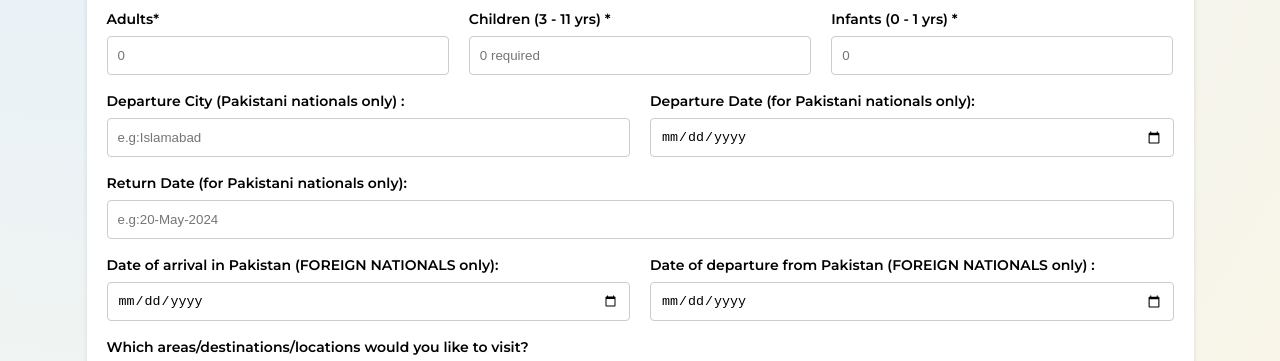
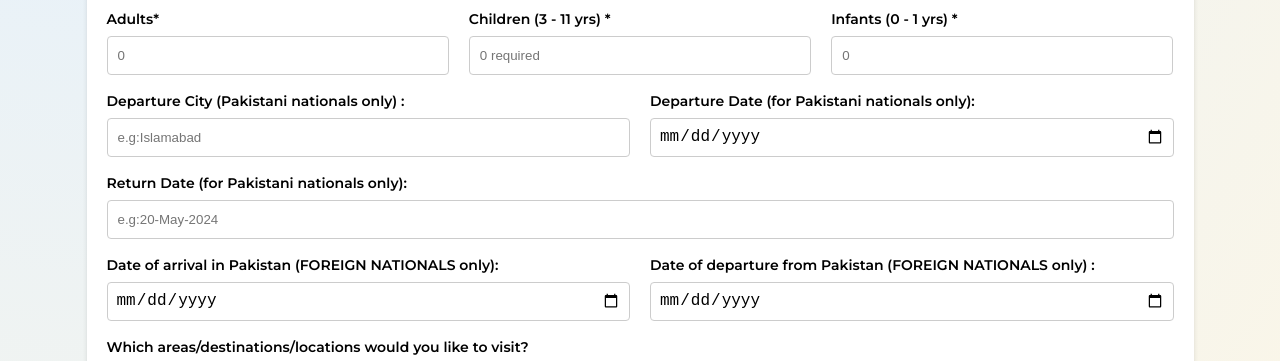
Before and after one commit to WilayatAli/broadpeak-adventure, a plain HTML site: page customizeTour.html in a window 1280 px wide. Shown: the part 828-1189 px from the top of the page. Drawn offline with nearby package versions, Linux system fonts and the light colour scheme; a web font is replaced by a local one.

Commit message:
input chnages

```diff
--- a/styles/customizeTour.css
+++ b/styles/customizeTour.css
@@ -204,6 +204,16 @@ body{
     border: 0.4px solid #ccc;
 }
 input[type="date"] {
+    appearance: none; /* Remove default appearance */
+    -webkit-appearance: none;
+    -moz-appearance: none;
+    border: 1px solid #ccc; /* Add border for consistency */
+    padding: 8px; /* Add padding for better touch interaction */
+    font-size: 16px; /* Adjust font size */
+    width: 100%; /* Ensure full width */
+    box-sizing: border-box; /* Include padding and border in width calculation */
+}
+input[type="date"] {
     min-width: 240px !important;
     height: 39px !important;
 }
```
